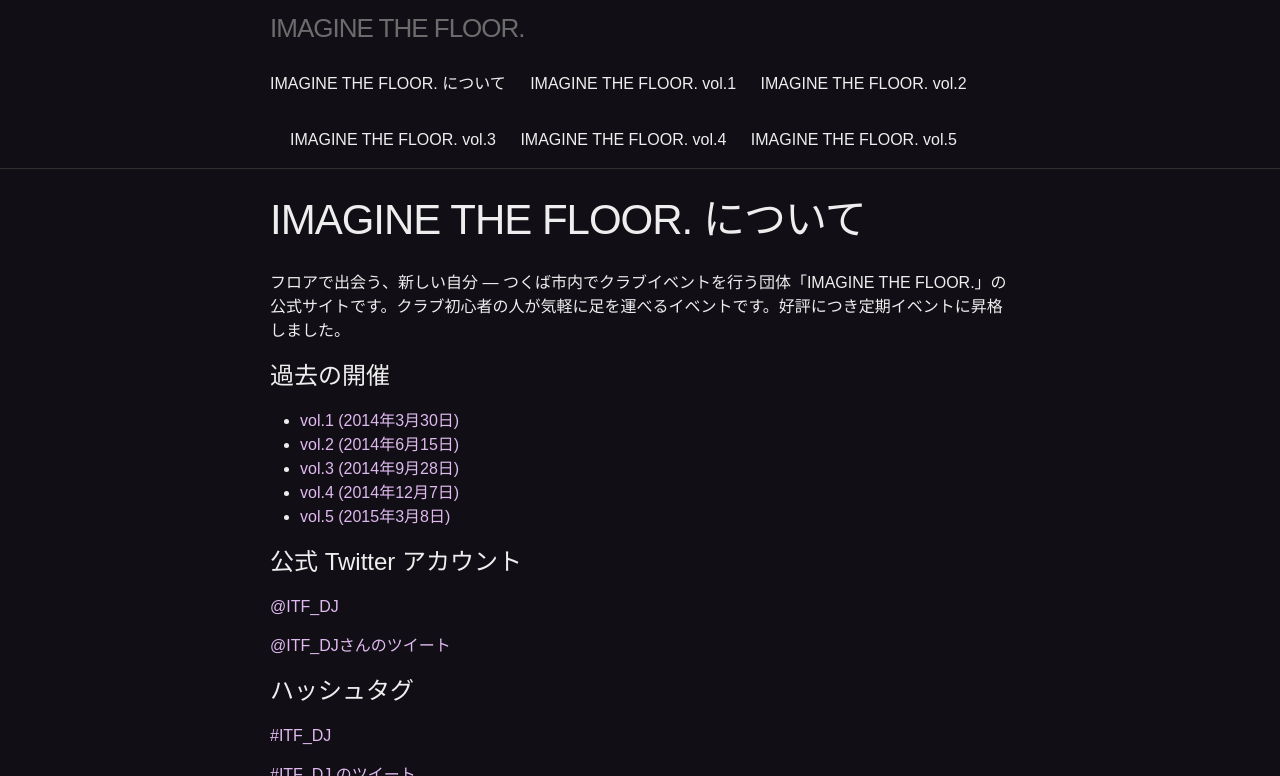
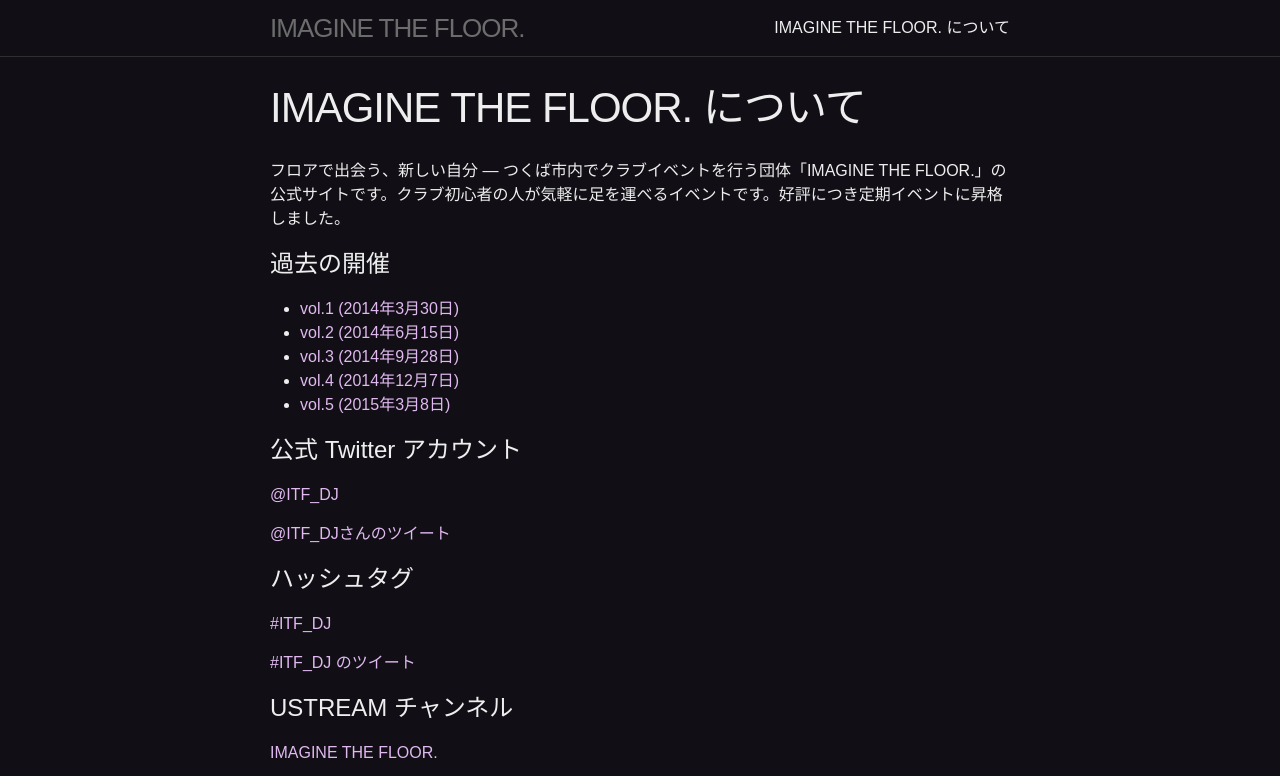
Before and after one commit to ITFDJ/itfdj.github.io, a Jekyll site: the page built from about.md, in a window 1280 px wide, cut to the strip 0-776 px from the top of the page. Built offline with Jekyll 4.4.1, drawn with Linux system fonts in a browser that asks for light colours; comment, search, counter and statistics services are not loaded.

Commit message:
simplify header

```diff
--- a/_includes/header.html
+++ b/_includes/header.html
@@ -14,11 +14,7 @@
       </a>
 
       <div class="trigger">
-        {% for page in site.pages %}
-          {% if page.title %}
-          <a class="page-link" href="{{ page.url | prepend: site.baseurl }}">{{ page.title }}</a>
-          {% endif %}
-        {% endfor %}
+        <a class="page-link" href="{{ '/about/' | prepend: site.baseurl }}">IMAGINE THE FLOOR. について</a>
       </div>
     </nav>
 
```
